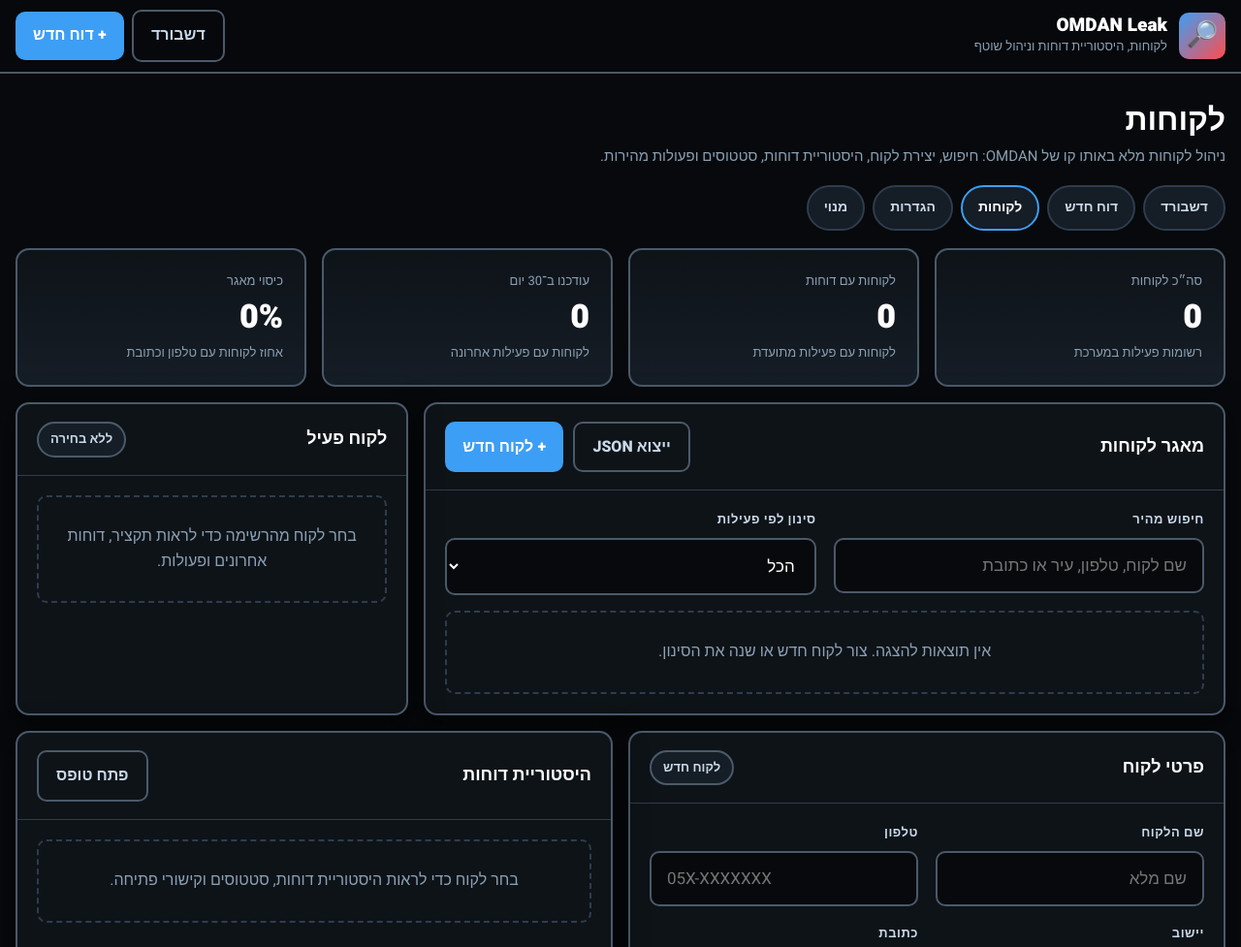
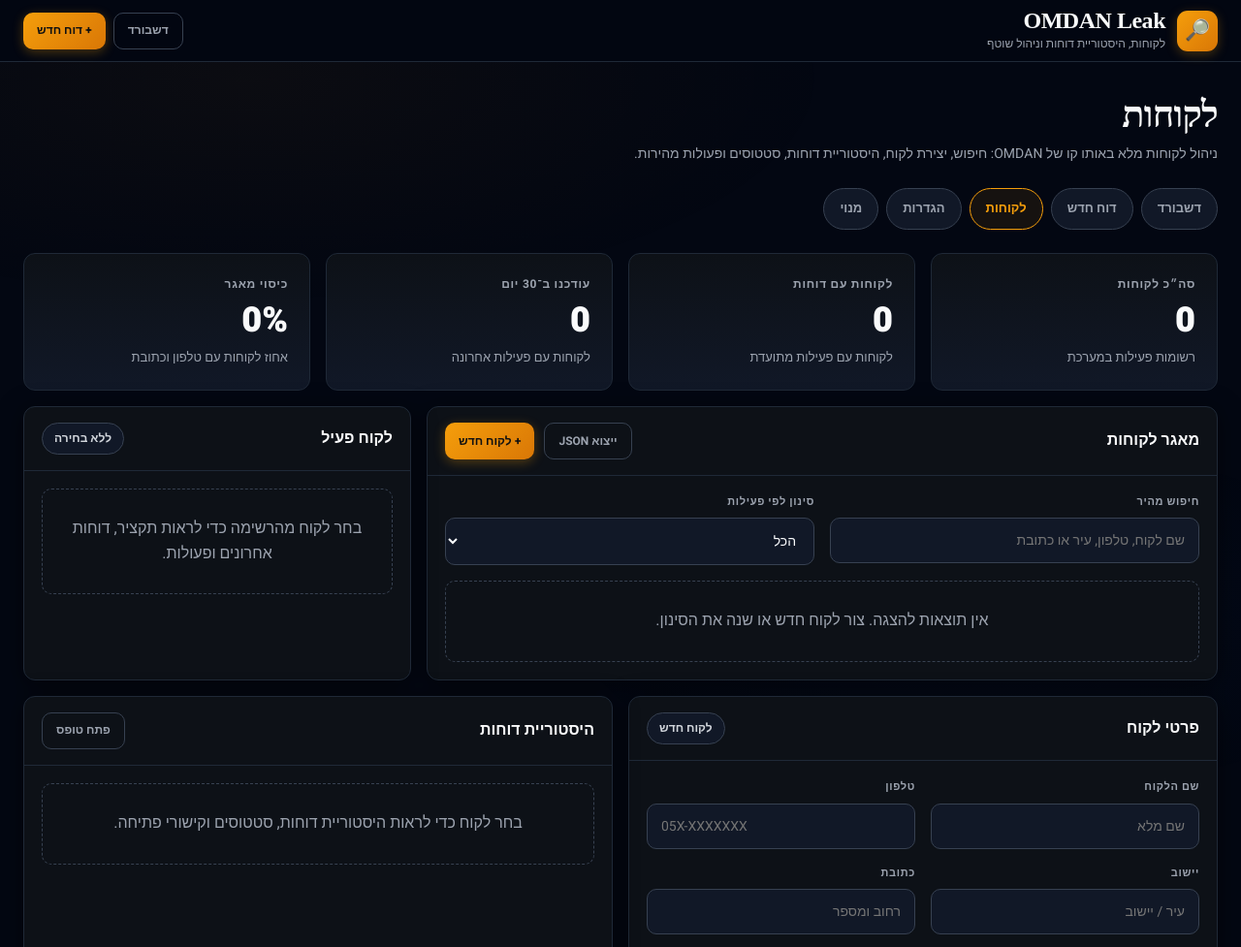
Before and after one commit to Yaronamir86/omdan_leak, a plain HTML site: page public/customers.html in a window 1280 px wide. Shown: the top 977 px of the page at 97% size. Drawn offline with Linux system fonts and the light colour scheme; a web font is replaced by a local one.

Commit message:
Apply OMDAN Leak unified UI v2

```diff
--- a/public/shared.css
+++ b/public/shared.css
@@ -1,29 +1,192 @@
+@import url('https://fonts.googleapis.com/css2?family=Heebo:wght@400;500;700;800;900&family=Frank+Ruhl+Libre:wght@400;700;800&display=swap');
 
-@import url('https://fonts.googleapis.com/css2?family=Heebo:wght@400;700;800;900&display=swap');
-:root{--c-bg:#07090c;--c-surface:#0e1318;--c-surface2:#151d26;--c-border:#4a5a6a;--c-border2:#2e3d4d;--c-blue:#3d9ef5;--c-blue-light:#6fb8ff;--c-blue-glow:rgba(61,158,245,.18);--c-red:#ff4d4d;--c-gold:#ffc233;--c-text:#fff;--c-text2:#c8d8e8;--c-text3:#8aa0b4;--c-success:#52e87a;--radius:14px;--radius-sm:10px;--shadow:0 8px 32px rgba(0,0,0,.6)}
-*{box-sizing:border-box;margin:0;padding:0}html{scroll-behavior:smooth}
-body{font-family:'Heebo',Arial,sans-serif;background:var(--c-bg);color:var(--c-text);min-height:100vh;line-height:1.6}
+:root{
+  --c-bg:#030712;
+  --c-surface:#0d1117;
+  --c-surface2:#111827;
+  --c-surface3:#1a2332;
+  --c-border:#1f2937;
+  --c-border2:#374151;
+  --c-blue:#3b82f6;
+  --c-blue-light:#60a5fa;
+  --c-blue-glow:rgba(59,130,246,.14);
+  --c-red:#ef4444;
+  --c-gold:#f59e0b;
+  --c-gold2:#fde68a;
+  --c-success:#10b981;
+  --c-text:#f9fafb;
+  --c-text2:#d1d5db;
+  --c-text3:#9ca3af;
+  --radius:12px;
+  --radius-sm:10px;
+  --shadow:0 4px 24px rgba(0,0,0,.5);
+}
+*{box-sizing:border-box;margin:0;padding:0}
+html{scroll-behavior:smooth}
+body{
+  font-family:'Heebo',Arial,sans-serif;
+  background:var(--c-bg);
+  color:var(--c-text);
+  min-height:100vh;
+  line-height:1.6;
+}
+body::before{
+  content:'';
+  position:fixed;
+  inset:0;
+  pointer-events:none;
+  z-index:0;
+  background:
+    radial-gradient(ellipse 80% 50% at 20% 10%, rgba(245,158,11,.04) 0%, transparent 60%),
+    radial-gradient(ellipse 60% 40% at 80% 80%, rgba(59,130,246,.03) 0%, transparent 60%);
+}
 a{text-decoration:none;color:inherit}
-.topnav{position:sticky;top:0;z-index:100;background:rgba(7,9,12,.97);backdrop-filter:blur(12px);border-bottom:2px solid var(--c-border);padding:0 16px;display:flex;align-items:center;justify-content:space-between;gap:12px;height:76px}
-.brand{display:flex;align-items:center;gap:12px;min-width:0}.brand-icon{width:48px;height:48px;border-radius:10px;background:linear-gradient(135deg,var(--c-blue),var(--c-red));display:flex;align-items:center;justify-content:center;font-size:26px;flex-shrink:0}.brand-name{font-size:19px;font-weight:900;line-height:1.2}.brand-sub{font-size:13px;color:var(--c-text3)}
+.topnav{
+  position:sticky;top:0;z-index:100;
+  background:rgba(3,7,18,.95);
+  backdrop-filter:blur(16px);
+  border-bottom:1px solid var(--c-border);
+  padding:0 24px;
+  display:flex;align-items:center;justify-content:space-between;gap:14px;
+  min-height:64px;
+}
+.brand{display:flex;align-items:center;gap:12px;min-width:0}
+.brand-icon{
+  width:42px;height:42px;border-radius:11px;
+  background:linear-gradient(135deg,var(--c-gold),#d97706);
+  display:flex;align-items:center;justify-content:center;
+  font-size:21px;flex-shrink:0;color:#111;font-weight:900;
+  box-shadow:0 3px 12px rgba(245,158,11,.28)
+}
+.brand-name{
+  font-family:'Frank Ruhl Libre',serif;
+  font-size:24px;
+  font-weight:700;
+  line-height:1.15;
+  letter-spacing:-.02em;
+}
+.brand-sub{font-size:12px;color:var(--c-text3);white-space:nowrap}
 .nav-actions{display:flex;align-items:center;gap:8px;flex-wrap:wrap}
-.btn{display:inline-flex;align-items:center;justify-content:center;gap:8px;padding:12px 18px;border:none;border-radius:var(--radius-sm);font-family:inherit;font-size:16px;font-weight:800;cursor:pointer;transition:all .15s ease;min-height:48px}
-.btn-primary{background:var(--c-blue);color:#fff}.btn-primary:hover{background:var(--c-blue-light);transform:translateY(-1px)}
-.btn-ghost{background:transparent;color:var(--c-text2);border:2px solid var(--c-border)}.btn-ghost:hover{background:var(--c-surface2);color:var(--c-text)}
-.btn-danger{background:rgba(255,77,77,.12);border:2px solid rgba(255,77,77,.35);color:#ffd4d4}
-.btn-gold{background:linear-gradient(135deg,var(--c-gold),#ff9f1a);color:#171717}
-.container{max-width:1300px;margin:0 auto;padding:22px 16px 84px}.page-head{display:flex;align-items:flex-start;justify-content:space-between;gap:16px;flex-wrap:wrap;margin-bottom:18px}.page-title{font-size:32px;font-weight:900}.page-sub{font-size:15px;color:var(--c-text3);max-width:860px}
-.grid{display:grid;gap:16px}.grid-2{grid-template-columns:repeat(2,minmax(0,1fr))}.grid-3{grid-template-columns:repeat(3,minmax(0,1fr))}.grid-4{grid-template-columns:repeat(4,minmax(0,1fr))}
-.card{background:var(--c-surface);border:2px solid var(--c-border);border-radius:var(--radius);box-shadow:var(--shadow)}.card-header{padding:18px 20px;border-bottom:1px solid var(--c-border2);display:flex;align-items:center;justify-content:space-between;gap:12px}.card-title{font-size:18px;font-weight:900}.card-body{padding:20px}
-.kpi{padding:22px;border-radius:var(--radius);border:2px solid var(--c-border);background:linear-gradient(180deg,var(--c-surface),var(--c-surface2))}.kpi-label{font-size:13px;color:var(--c-text3);margin-bottom:10px}.kpi-value{font-size:34px;font-weight:900;line-height:1}.kpi-sub{font-size:13px;color:var(--c-text3);margin-top:10px}
-.badge{display:inline-flex;align-items:center;justify-content:center;gap:6px;padding:6px 12px;border-radius:999px;font-size:13px;font-weight:800;border:2px solid var(--c-border);background:var(--c-surface2);color:var(--c-text2)}.badge.ok{border-color:rgba(82,232,122,.35);color:var(--c-success);background:rgba(82,232,122,.09)}.badge.warn{border-color:rgba(255,194,51,.35);color:var(--c-gold);background:rgba(255,194,51,.09)}
-.table-wrap{overflow:auto}.table{width:100%;border-collapse:collapse}.table th,.table td{padding:12px 10px;border-bottom:1px solid var(--c-border2);text-align:right;font-size:14px}.table th{color:var(--c-text3);font-size:12px;text-transform:uppercase;letter-spacing:.04em}
-.empty{padding:28px;border:2px dashed var(--c-border2);border-radius:var(--radius-sm);text-align:center;color:var(--c-text3)}
-.form-grid{display:grid;grid-template-columns:repeat(2,1fr);gap:18px}.form-group{display:flex;flex-direction:column;gap:8px}.form-group.full{grid-column:1/-1}
-label{font-size:13px;font-weight:800;color:var(--c-text2);text-transform:uppercase;letter-spacing:.04em}
-input,select,textarea{width:100%;background:var(--c-bg);border:2px solid var(--c-border);border-radius:var(--radius-sm);color:var(--c-text);font-family:inherit;font-size:17px;padding:14px 16px;outline:none}
+.btn{
+  display:inline-flex;align-items:center;justify-content:center;gap:8px;
+  padding:10px 18px;border:none;border-radius:10px;
+  font-family:inherit;font-size:13px;font-weight:700;cursor:pointer;
+  transition:all .18s ease;min-height:38px
+}
+.btn-primary{
+  background:linear-gradient(135deg,var(--c-gold),#d97706);
+  color:#111;
+  box-shadow:0 3px 12px rgba(245,158,11,.3)
+}
+.btn-primary:hover{transform:translateY(-1px);box-shadow:0 5px 20px rgba(245,158,11,.45)}
+.btn-ghost{
+  background:transparent;color:var(--c-text3);
+  border:1px solid var(--c-border2)
+}
+.btn-ghost:hover{background:var(--c-surface2);color:var(--c-text);border-color:var(--c-border2)}
+.btn-danger{background:rgba(239,68,68,.12);border:1px solid rgba(239,68,68,.25);color:#fca5a5}
+.btn-gold{background:linear-gradient(135deg,var(--c-gold),#d97706);color:#111}
+.btn-sm{padding:8px 14px;font-size:12px}
+.container{
+  position:relative;z-index:1;
+  max-width:1300px;
+  margin:0 auto;
+  padding:32px 24px 80px
+}
+.page-head{
+  display:flex;align-items:flex-start;justify-content:space-between;
+  gap:16px;flex-wrap:wrap;margin-bottom:24px
+}
+.page-title{
+  font-family:'Frank Ruhl Libre',serif;
+  font-size:38px;font-weight:700;letter-spacing:-.02em;line-height:1.2
+}
+.page-sub{font-size:14px;color:var(--c-text3);max-width:860px;margin-top:6px}
+.grid{display:grid;gap:16px}
+.grid-2{grid-template-columns:repeat(2,minmax(0,1fr))}
+.grid-3{grid-template-columns:repeat(3,minmax(0,1fr))}
+.grid-4{grid-template-columns:repeat(4,minmax(0,1fr))}
+.card{
+  background:var(--c-surface);
+  border:1px solid var(--c-border);
+  border-radius:12px;
+  box-shadow:var(--shadow)
+}
+.card-header{
+  padding:16px 18px;border-bottom:1px solid var(--c-border);
+  display:flex;align-items:center;justify-content:space-between;gap:12px
+}
+.card-title{font-size:16px;font-weight:800}
+.card-body{padding:18px}
+.kpi{
+  padding:22px;border-radius:12px;border:1px solid var(--c-border);
+  background:linear-gradient(180deg,var(--c-surface),var(--c-surface2))
+}
+.kpi-label{font-size:12px;color:var(--c-text3);margin-bottom:10px;text-transform:uppercase;letter-spacing:.06em;font-weight:700}
+.kpi-value{font-size:36px;font-weight:900;line-height:1}
+.kpi-sub{font-size:13px;color:var(--c-text3);margin-top:10px}
+.badge{
+  display:inline-flex;align-items:center;justify-content:center;gap:6px;
+  padding:6px 12px;border-radius:999px;font-size:12px;font-weight:700;
+  border:1px solid var(--c-border2);background:var(--c-surface2);color:var(--c-text2)
+}
+.badge.ok{border-color:rgba(16,185,129,.3);color:#6ee7b7;background:rgba(16,185,129,.08)}
+.badge.warn{border-color:rgba(245,158,11,.3);color:var(--c-gold);background:rgba(245,158,11,.08)}
+.table-wrap{overflow:auto}
+.table{width:100%;border-collapse:collapse}
+.table th,.table td{padding:12px 10px;border-bottom:1px solid var(--c-border);text-align:right;font-size:14px}
+.table th{color:var(--c-text3);font-size:11px;text-transform:uppercase;letter-spacing:.06em}
+.empty{padding:28px;border:1px dashed var(--c-border2);border-radius:10px;text-align:center;color:var(--c-text3)}
+.form-grid{display:grid;grid-template-columns:repeat(2,1fr);gap:16px}
+.form-group{display:flex;flex-direction:column;gap:8px}
+.form-group.full{grid-column:1/-1}
+label{
+  font-size:11px;font-weight:800;color:var(--c-text3);
+  text-transform:uppercase;letter-spacing:.06em
+}
+input,select,textarea{
+  width:100%;
+  background:var(--c-surface2);
+  border:1px solid var(--c-border2);
+  border-radius:10px;
+  color:var(--c-text);
+  font-family:inherit;
+  font-size:14px;
+  padding:12px 14px;
+  outline:none;
+  transition:border-color .2s, box-shadow .2s
+}
+input:focus,select:focus,textarea:focus{
+  border-color:var(--c-gold);
+  box-shadow:0 0 0 3px rgba(245,158,11,.12)
+}
 textarea{min-height:120px;resize:vertical}
-.footer-legal{margin-top:28px;padding-top:18px;border-top:1px solid var(--c-border2);display:flex;flex-wrap:wrap;gap:10px 14px;justify-content:center;color:var(--c-text3);font-size:13px}.footer-legal a{color:var(--c-text2)}
-.toolbar{display:flex;gap:10px;flex-wrap:wrap}.pill-nav{display:flex;gap:8px;flex-wrap:wrap;margin-bottom:18px}.pill-nav a{padding:10px 16px;border-radius:999px;border:2px solid var(--c-border2);background:var(--c-surface2);color:var(--c-text2);font-size:14px;font-weight:800}.pill-nav a.active,.pill-nav a:hover{border-color:var(--c-blue);color:#fff}
-.toast{position:fixed;bottom:20px;right:20px;left:20px;max-width:420px;margin:0 auto;background:var(--c-surface2);border:2px solid var(--c-border);border-radius:14px;padding:14px 18px;transform:translateY(90px);opacity:0;transition:.22s;z-index:999;color:#fff;font-weight:800}.toast.show{transform:translateY(0);opacity:1}
-@media (max-width:900px){.grid-4,.grid-3,.grid-2{grid-template-columns:1fr}.form-grid{grid-template-columns:1fr}.brand-sub{display:none}.topnav{height:auto;min-height:76px;padding:10px 12px;align-items:flex-start}}
+.footer-legal{
+  margin-top:28px;padding-top:18px;border-top:1px solid var(--c-border);
+  display:flex;flex-wrap:wrap;gap:10px 14px;justify-content:center;
+  color:var(--c-text3);font-size:13px
+}
+.footer-legal a{color:var(--c-text2)}
+.toolbar{display:flex;gap:10px;flex-wrap:wrap}
+.pill-nav{
+  display:flex;gap:8px;flex-wrap:wrap;margin-bottom:24px
+}
+.pill-nav a{
+  padding:10px 16px;border-radius:999px;border:1px solid var(--c-border2);
+  background:var(--c-surface2);color:var(--c-text3);font-size:13px;font-weight:700
+}
+.pill-nav a.active,.pill-nav a:hover{border-color:var(--c-gold);color:var(--c-gold);background:rgba(245,158,11,.08)}
+.toast{
+  position:fixed;bottom:20px;right:20px;left:20px;max-width:420px;margin:0 auto;
+  background:var(--c-surface2);border:1px solid var(--c-border2);border-radius:12px;
+  padding:14px 18px;transform:translateY(90px);opacity:0;transition:.22s;z-index:999;
+  color:#fff;font-weight:700
+}
+.toast.show{transform:translateY(0);opacity:1}
+@media (max-width:900px){
+  .grid-4,.grid-3,.grid-2{grid-template-columns:1fr}
+  .form-grid{grid-template-columns:1fr}
+  .brand-sub{display:none}
+  .topnav{padding:12px 16px;align-items:flex-start}
+  .page-title{font-size:32px}
+}
```
Also changed, not shown: public/form.html (+34 -18 lines), public/index.html (+4 -4 lines), public/settings.html (+2 -2 lines).
